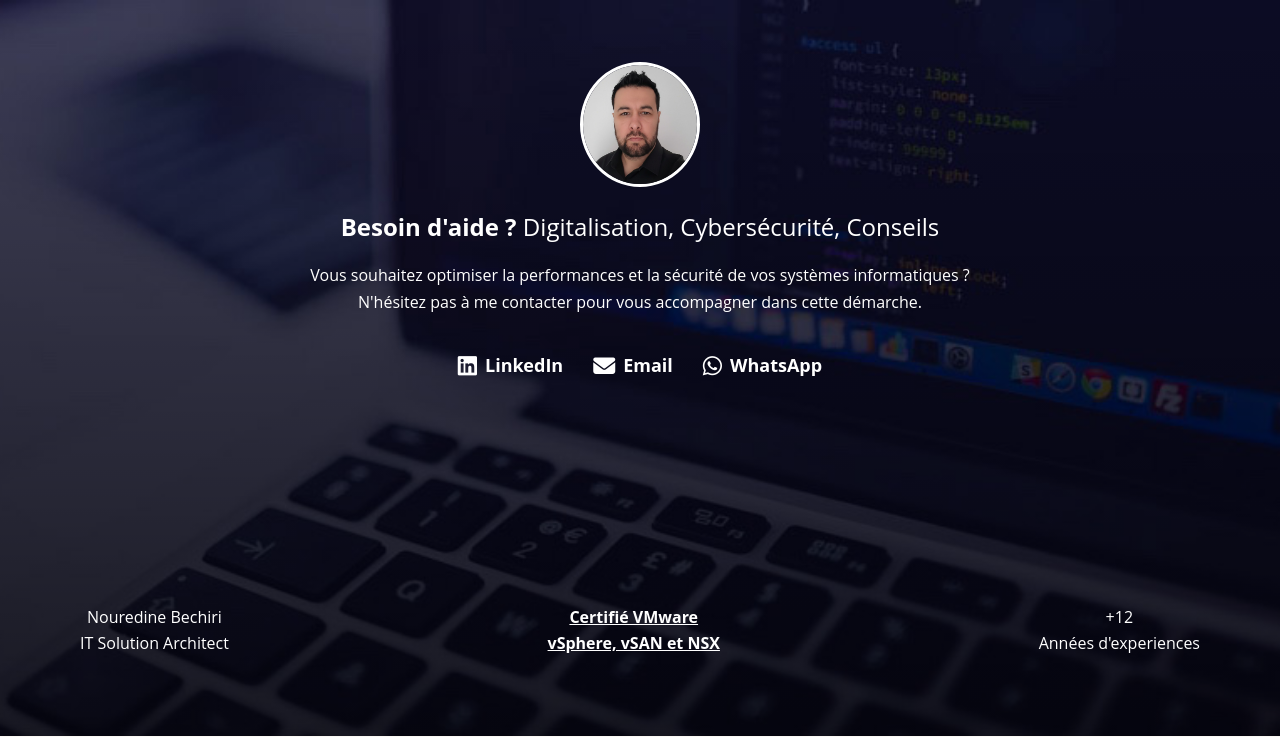
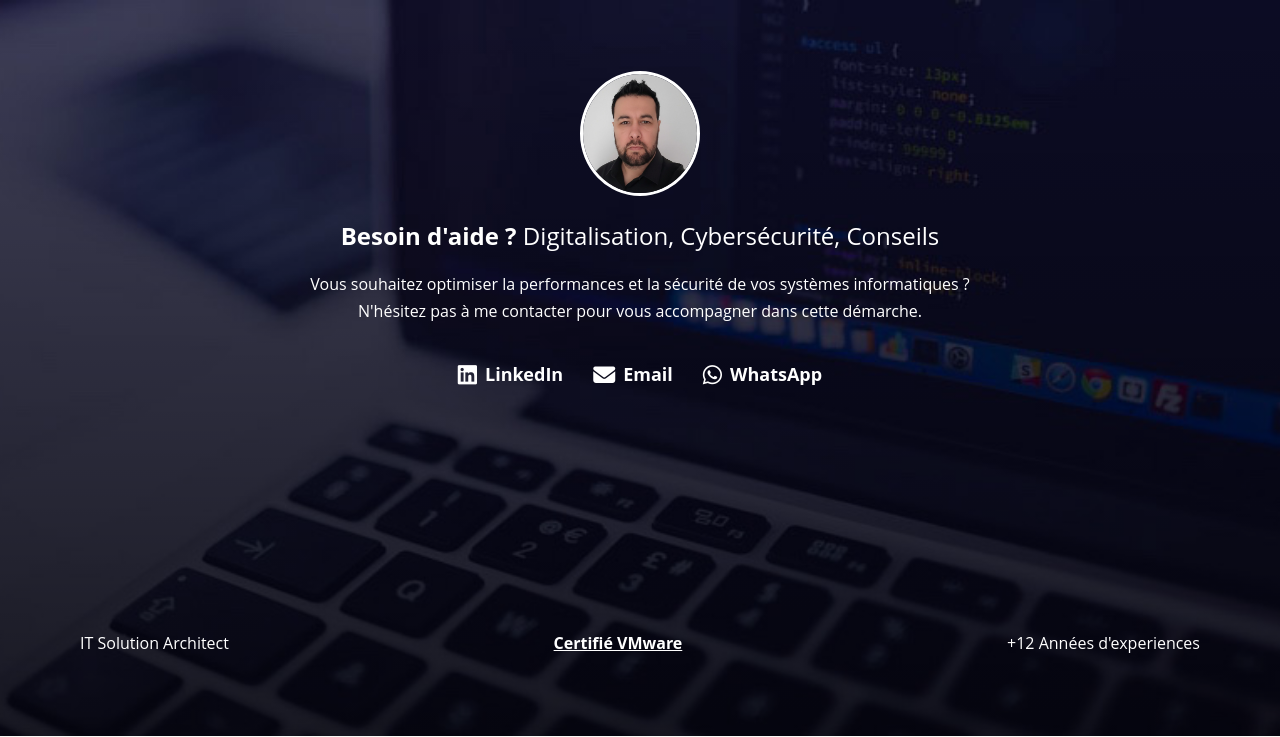
Before and after one commit to nouredinebechiri/pyenbee, a Django app: page / in a window 1280 px wide. Shown: the part 67-804 px from the top of the page. Run offline with Django 5.2, Linux system fonts and the light colour scheme.

Commit message:
updateeeee

```diff
--- a/config/static/css/style.css
+++ b/config/static/css/style.css
@@ -539,7 +539,7 @@ width:100%;
 .gallery-item{flex-direction:row;text-align:left}
 .hero{
     min-height:auto;
-    padding:140px 20px
+    padding:40px 20px
 }
 .hero-title{
     width: 100%;
--- a/static/css/style.css
+++ b/static/css/style.css
@@ -539,7 +539,7 @@ width:100%;
 .gallery-item{flex-direction:row;text-align:left}
 .hero{
     min-height:auto;
-    padding:140px 20px
+    padding:40px 20px
 }
 .hero-title{
     width: 100%;
--- a/templates/pages/index.html
+++ b/templates/pages/index.html
@@ -3,7 +3,6 @@
 {% block title %}IT Solution Architect{% endblock title %}
 {% block content %}
 <header id="hero" class="hero center">
-
     <div class="container">
         <img src="{% static "images/profile.jpg" %}" alt="Nouredine Bechiri">
         <p class="section-title" data-lang="fr"><span>Besoin d'aide ?</span> Digitalisation, Cybersécurité, Conseils</p>
@@ -33,7 +32,7 @@
         </ul>
     </div>
     <div class="footer-texte">
-    <style>
+<style>
 .footer-texte {
   margin-top: auto;
   display: flex;
@@ -71,10 +70,10 @@
 }
 
 
-                </style>
-        <p>Nouredine Bechiri <br> IT Solution Architect</p>
-        <p><a style="color: white;" href="https://www.credly.com/users/nouredinebechiri" target="_blank">Certifié VMware <br> vSphere, vSAN et NSX</a></p>
-        <p>+12 <br> Années d'experiences</p>
+</style>
+        <p>IT Solution Architect</p>
+        <p><a style="color: white;" href="https://www.credly.com/users/nouredinebechiri" target="_blank">Certifié VMware</a></p>
+        <p>+12 Années d'experiences</p>
     </div>
 </header>
 
```
